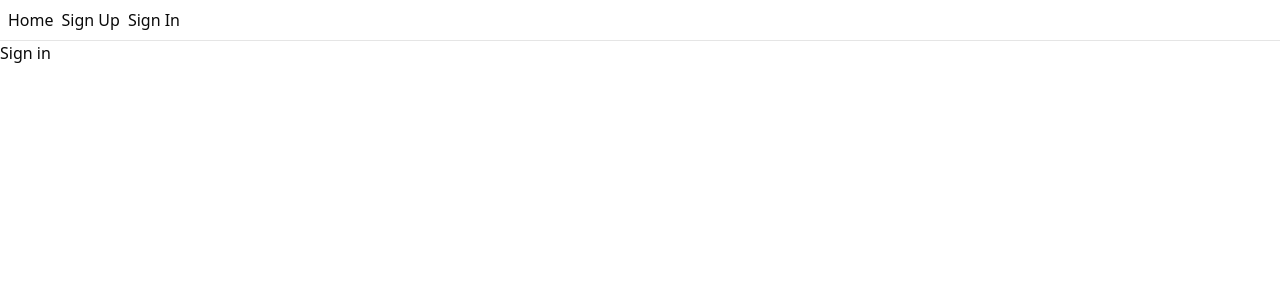
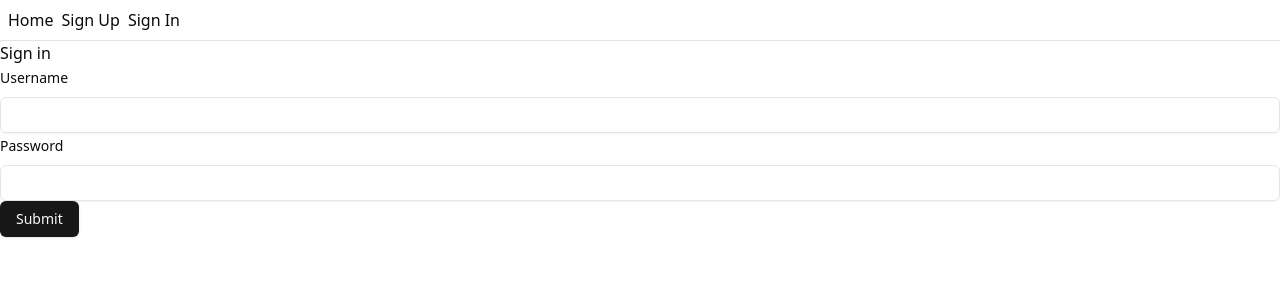
Before and after one commit to justin-0/just-apply, a React (Vite) app in the folder client/: page /sign-in in a window 1280 px wide. Shown: the top 300 px of the page. Built offline with nearby package versions, Linux system fonts and the light colour scheme; what hono would draw is missing.

Commit message:
client - sign in form and endpoint successful

```diff
--- a/client/src/routes/sign-in.tsx
+++ b/client/src/routes/sign-in.tsx
@@ -1,9 +1,86 @@
-import { createFileRoute } from "@tanstack/react-router";
+import { createFileRoute, useNavigate } from "@tanstack/react-router";
+import { credentialsSchema } from "@/types/schema";
+import { z } from "zod";
+
+import { useForm } from "react-hook-form";
+import { zodResolver } from "@hookform/resolvers/zod";
+
+import {
+  Form,
+  FormControl,
+  FormItem,
+  FormField,
+  FormLabel,
+  FormMessage,
+} from "@/components/ui/form";
+import { Input } from "@/components/ui/input";
+import { Button } from "@/components/ui/button";
+import { client } from "@/lib/api";
 
 export const Route = createFileRoute("/sign-in")({
   component: Signin,
 });
 
 function Signin() {
-  return <div>Sign in</div>;
+  const navigate = useNavigate();
+  const form = useForm<z.infer<typeof credentialsSchema>>({
+    resolver: zodResolver(credentialsSchema),
+    defaultValues: {
+      username: "",
+      password: "",
+    },
+  });
+
+  const onSubmit = async (values: z.infer<typeof credentialsSchema>) => {
+    console.log(values);
+    const response = await client.api.login.$post({
+      json: {
+        ...values,
+      },
+    });
+
+    const result = await response.json();
+
+    // TODO - redirect to profile
+    if (result) {
+      navigate({ to: "/profile" });
+    }
+  };
+
+  return (
+    <div>
+      <h4>Sign in</h4>
+      <Form {...form}>
+        <form onSubmit={form.handleSubmit(onSubmit)}>
+          <FormField
+            control={form.control}
+            name="username"
+            render={({ field }) => (
+              <FormItem>
+                <FormLabel>Username</FormLabel>
+                <FormControl>
+                  <Input {...field} />
+                </FormControl>
+                <FormMessage />
+              </FormItem>
+            )}
+          />
+          <FormField
+            control={form.control}
+            name="password"
+            render={({ field }) => (
+              <FormItem>
+                <FormLabel>Password</FormLabel>
+                <FormControl>
+                  <Input {...field} />
+                </FormControl>
+                <FormMessage />
+              </FormItem>
+            )}
+          />
+          <Button disabled={form.formState.isSubmitting}>Submit</Button>
+        </form>
+      </Form>
+    </div>
+  );
 }
--- a/client/src/routes/sign-up.tsx
+++ b/client/src/routes/sign-up.tsx
@@ -51,6 +51,7 @@ function Signup() {
 
   return (
     <div>
+      <h3>Sign up</h3>
       <Form {...form}>
         <form onSubmit={form.handleSubmit(onSubmit)}>
           <FormField
@@ -79,7 +80,7 @@ function Signup() {
               </FormItem>
             )}
           />
-          <Button>Submit</Button>
+          <Button disabled={form.formState.isSubmitting}>Submit</Button>
         </form>
       </Form>
     </div>
```
